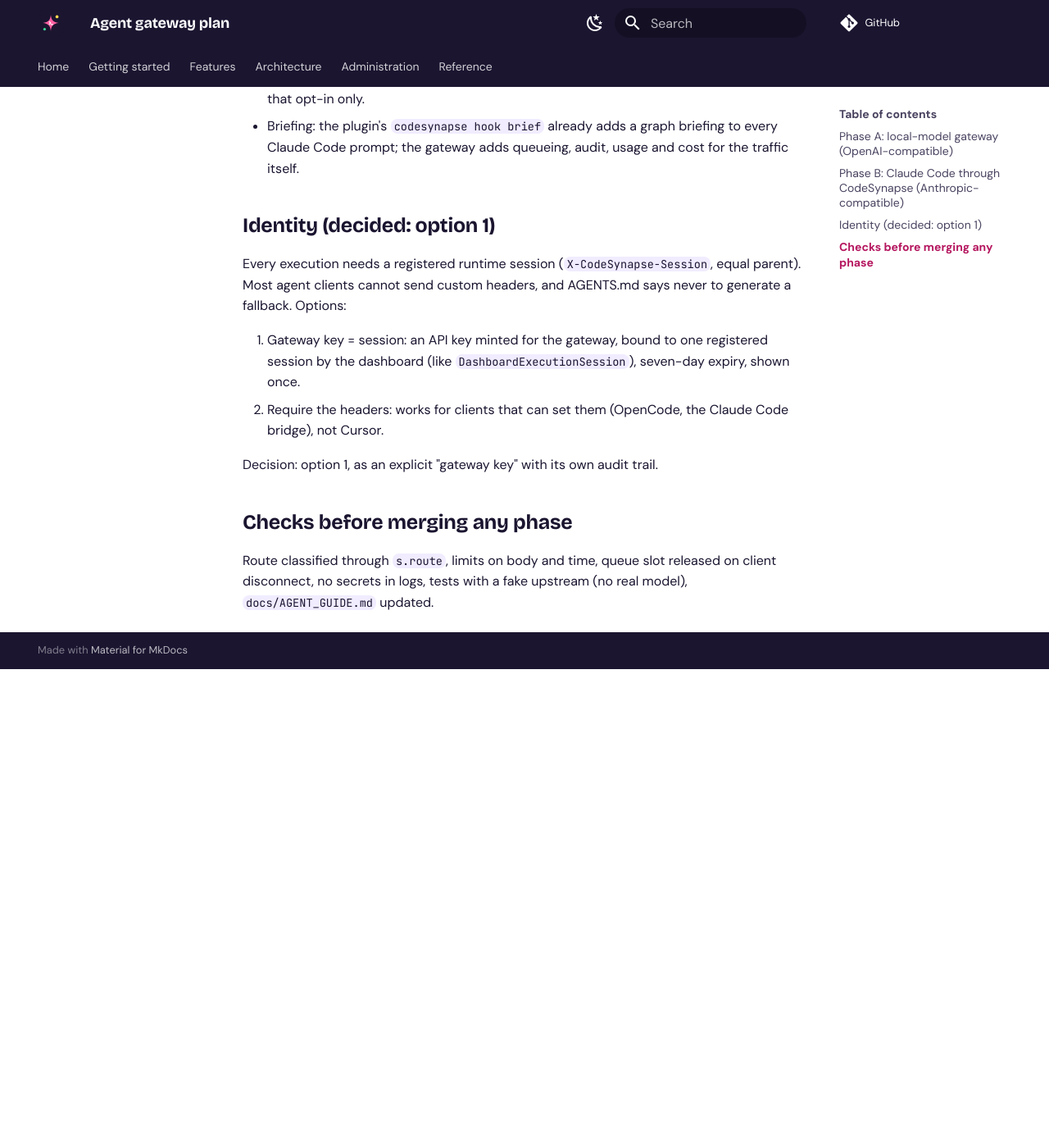
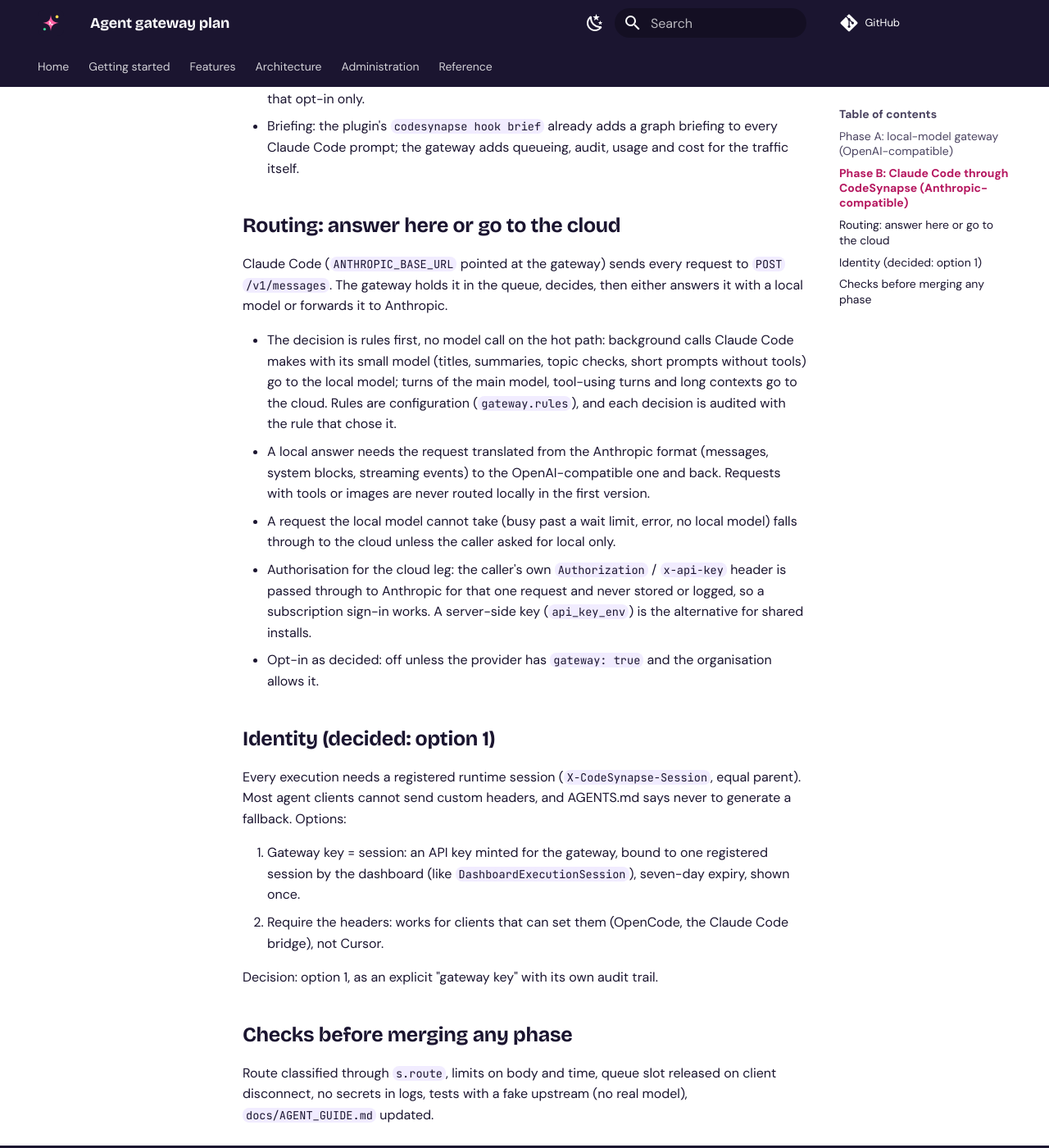
Before and after one commit to astrona-io/codesynapse, an MkDocs documentation site: the page built from docs/GATEWAY_PLAN.md, in a window 1280 px wide and 1400 px high, scrolled down 1033 px. Shown: the whole window at 82% size. Built offline with MkDocs 1.6.1 and Material for MkDocs 9.7.7, drawn with Linux system fonts in a browser that asks for light colours; comment, search, counter and statistics services are not loaded; before the commit the page ends 1849 px from its top, so only the background shows below that.

Commit message:
docs: gateway routing between local model and cloud
Co-Authored-By: Claude Sonnet 5.5 <noreply@anthropic.com>

Signed-off-by: Paris Nakita Kejser <hi@pnk.sh>

```diff
--- a/docs/GATEWAY_PLAN.md
+++ b/docs/GATEWAY_PLAN.md
@@ -20,6 +20,16 @@ Goal: every model request an agent makes goes through CodeSynapse, waits its tur
 - This sends prompts and code to a cloud provider through the server. AGENTS.md forbids that except a diff the user asked to review, so it needs an explicit, per-provider switch (`gateway: true`, off by default), and an organisation-level opt-in. Decided: allowed as that opt-in only.
 - Briefing: the plugin's `codesynapse hook brief` already adds a graph briefing to every Claude Code prompt; the gateway adds queueing, audit, usage and cost for the traffic itself.
 
+## Routing: answer here or go to the cloud
+
+Claude Code (`ANTHROPIC_BASE_URL` pointed at the gateway) sends every request to `POST /v1/messages`. The gateway holds it in the queue, decides, then either answers it with a local model or forwards it to Anthropic.
+
+- The decision is rules first, no model call on the hot path: background calls Claude Code makes with its small model (titles, summaries, topic checks, short prompts without tools) go to the local model; turns of the main model, tool-using turns and long contexts go to the cloud. Rules are configuration (`gateway.rules`), and each decision is audited with the rule that chose it.
+- A local answer needs the request translated from the Anthropic format (messages, system blocks, streaming events) to the OpenAI-compatible one and back. Requests with tools or images are never routed locally in the first version.
+- A request the local model cannot take (busy past a wait limit, error, no local model) falls through to the cloud unless the caller asked for local only.
+- Authorisation for the cloud leg: the caller's own `Authorization` / `x-api-key` header is passed through to Anthropic for that one request and never stored or logged, so a subscription sign-in works. A server-side key (`api_key_env`) is the alternative for shared installs.
+- Opt-in as decided: off unless the provider has `gateway: true` and the organisation allows it.
+
 ## Identity (decided: option 1)
 
 Every execution needs a registered runtime session (`X-CodeSynapse-Session`, equal parent). Most agent clients cannot send custom headers, and AGENTS.md says never to generate a fallback. Options:
```
